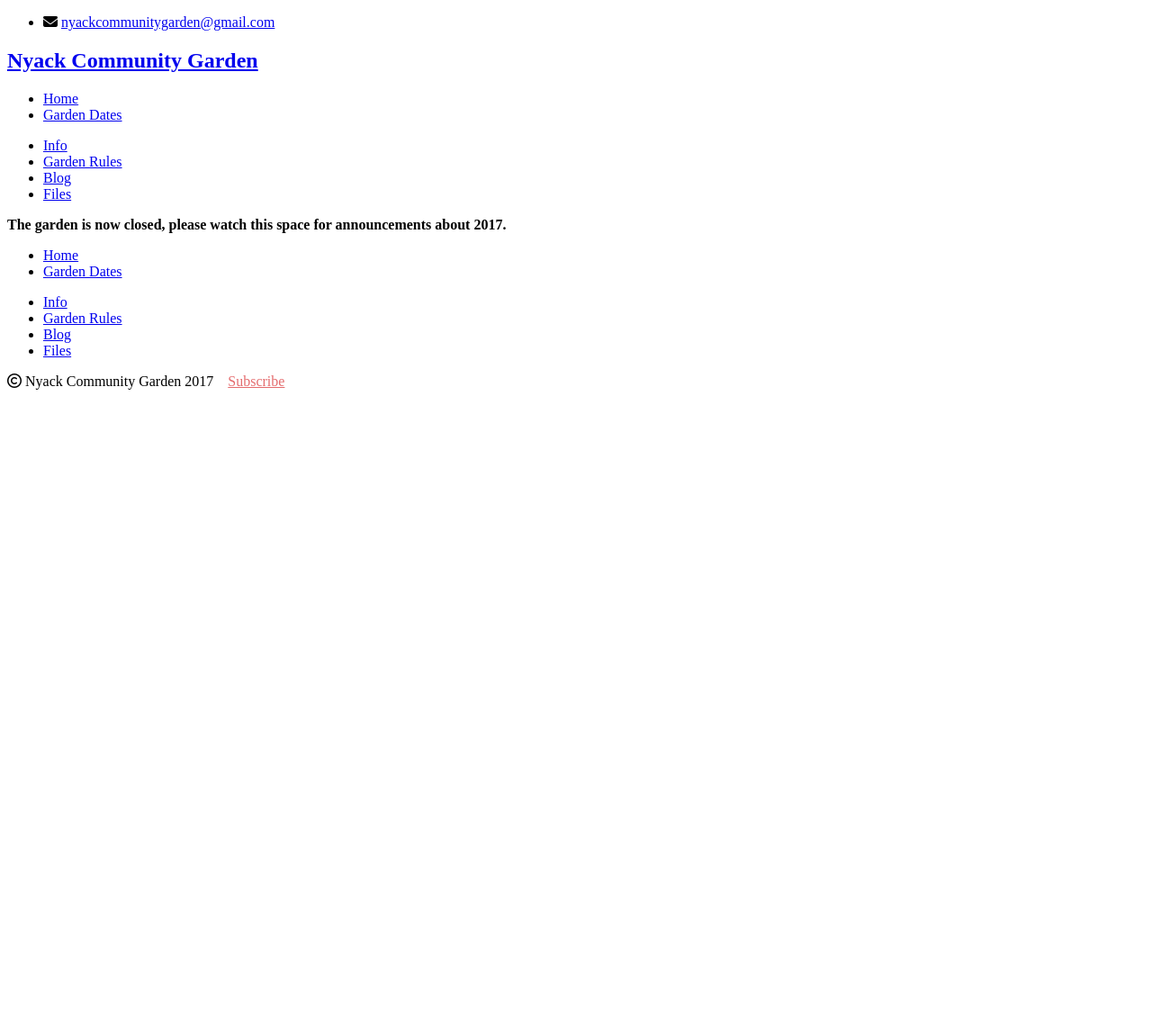
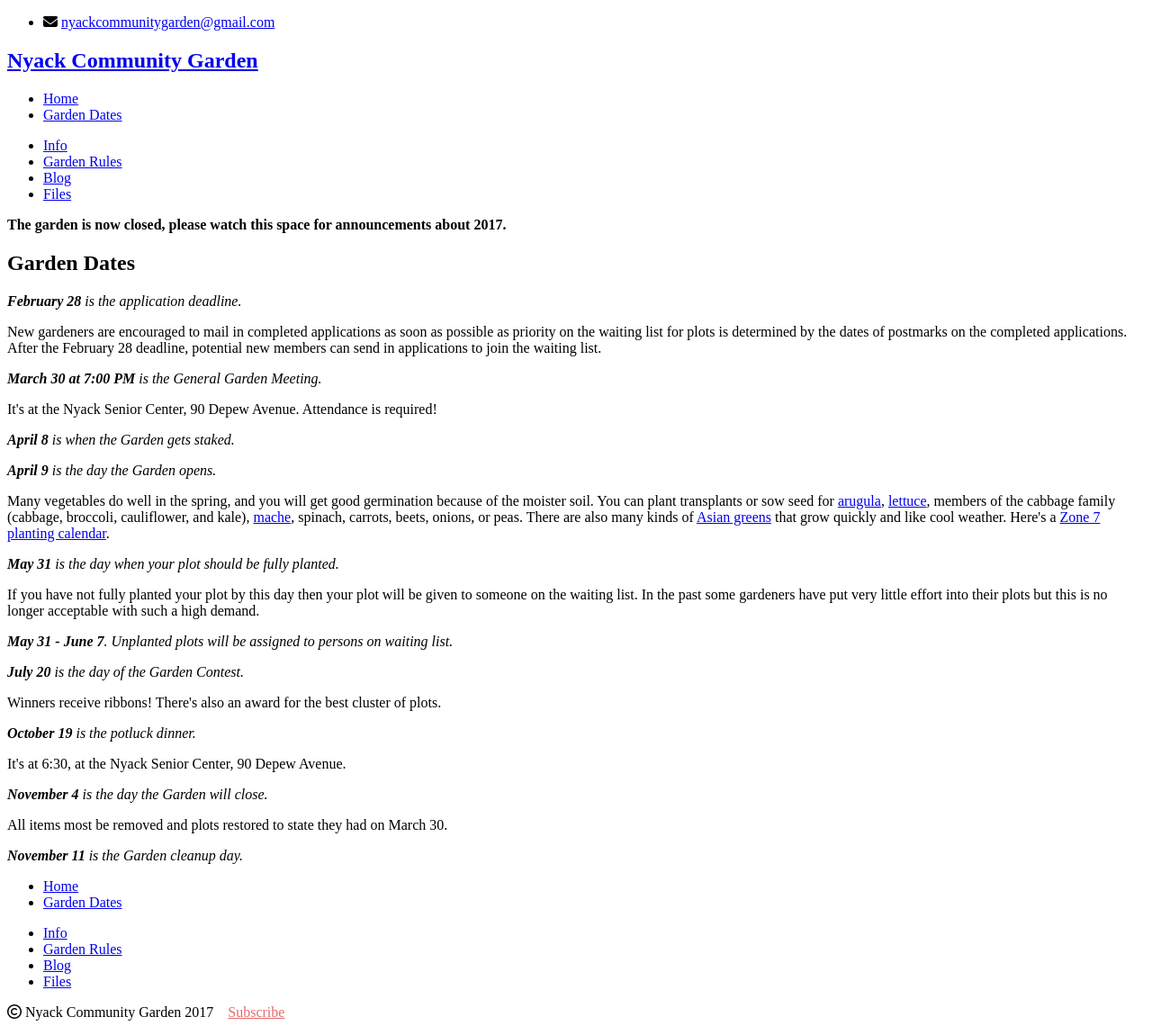
Before and after one commit to bosborne/nyackcommunitygarden, a Jekyll site: the page built from garden-dates/index.html, in a window 1280 px wide. Shown: the whole page at 90% size. Built offline with Jekyll 4.4.1, drawn with Linux system fonts in a browser that asks for light colours; nearby versions of some CDN libraries; library files that are not in the unit come from our copies; before the commit the page ends 900 px from its top, so only the background shows below that.

Commit message:
Update with new dates

```diff
--- a/garden-dates/index.html
+++ b/garden-dates/index.html
@@ -3,31 +3,31 @@ layout: default
 title: Garden Dates
 pageclass: garden-dates
 ---
-<!--
+
 <h2>Garden Dates</h2>
 <p>
-<i><b>February 27</b> is the application deadline.</i>
+<i><b>February 28</b> is the application deadline.</i>
 </p>
 <p>
-New gardeners are encouraged to mail in completed applications as soon as possible as priority on the waiting list for plots is determined by the dates of postmarks on the completed applications. After the February 27 deadline, potential new members can send in applications to join the waiting list.
+New gardeners are encouraged to mail in completed applications as soon as possible as priority on the waiting list for plots is determined by the dates of postmarks on the completed applications. After the February 28 deadline, potential new members can send in applications to join the waiting list.
 </p>
 <p>
-<i><b>Thursday March 31 at 7:00 PM</b> is the General Garden Meeting.</i>
+<i><b>March 30 at 7:00 PM</b> is the General Garden Meeting.</i>
 </p>
 <p>
 It's at the Nyack Senior Center, 90 Depew Avenue. Attendance is required!
 </p>
 <p>
-<i><b>Saturday April 2, 8:00 AM</b> is when the Garden gets staked.</i>
+<i><b>April 8</b> is when the Garden gets staked.</i>
 </p>
 <p>
-<i><b>Sunday April 3</b> is the day the Garden opens.</i>
+<i><b>April 9</b> is the day the Garden opens.</i>
 </p>
 <p>
 Many vegetables do well in the spring, and you will get good germination because of the moister soil. You can plant transplants or sow seed for <a href="http://www.seedsavers.org/apollo-arugula">arugula</a>, <a href="http://www.seedsavers.org/category/lettuce">lettuce</a>, members of the cabbage family (cabbage, broccoli, cauliflower, and kale), <a href="http://www.johnnyseeds.com/p-6040-vit.aspx">mache</a>, spinach, carrots, beets, onions, or peas. There are also many kinds of <a href="http://www.johnnyseeds.com/c-358-asian.aspx">Asian greens</a> that grow quickly and like cool weather. Here's a <a href="/blog/zone-7-planting-calendar">Zone 7 planting calendar</a>.
 </p>
 <p>
-<i><b>Monday May 30</b> is the day when your plot should be fully planted.</i>
+<i><b>May 31</b> is the day when your plot should be fully planted.</i>
 </p>
 <p>
 If you have not fully planted your plot by this day then your plot will be given to someone on the waiting list. In the past some gardeners have put very little effort into their plots but this is no longer acceptable with such a high demand.
@@ -36,23 +36,22 @@ If you have not fully planted your plot by this day then your plot will be given
 <i><b>May 31 - June 7</b>. Unplanted plots will be assigned to persons on waiting list.</i>
 </p>
 <p>
-<i><b>July 21</b> is the day of the Garden Contest.</i>
+<i><b>July 20</b> is the day of the Garden Contest.</i>
 <p>
 Winners receive ribbons! There's also an award for the best cluster of plots.
 </p>
 <p>
-<i><b>October 20</b> is the potluck dinner.</i>
+<i><b>October 19</b> is the potluck dinner.</i>
 </p>
 <p>
 It's at 6:30, at the Nyack Senior Center, 90 Depew Avenue.
 </p>
 <p>
-<i><b>Sunday November 6</b> is the day the Garden will close.</i>
+<i><b>November 4</b> is the day the Garden will close.</i>
 </p>
 <p>
-All items most be removed and plots restored to state they had on March 31.
+All items most be removed and plots restored to state they had on March 30.
 </p>
 <p>
-<i><b>Saturday November 12</b> is the Garden cleanup day.</i>
+<i><b>November 11</b> is the Garden cleanup day.</i>
 </p>
--->
```
